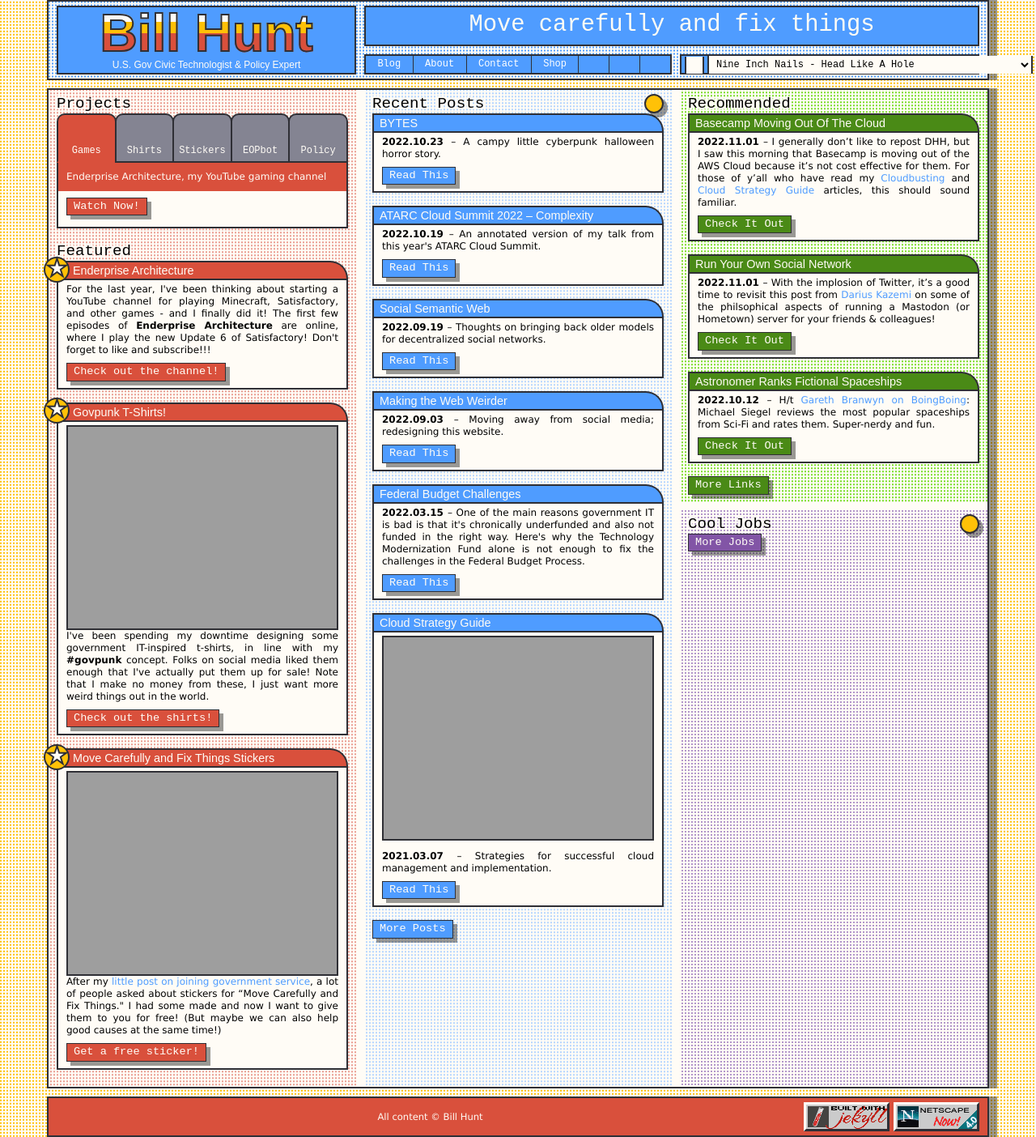
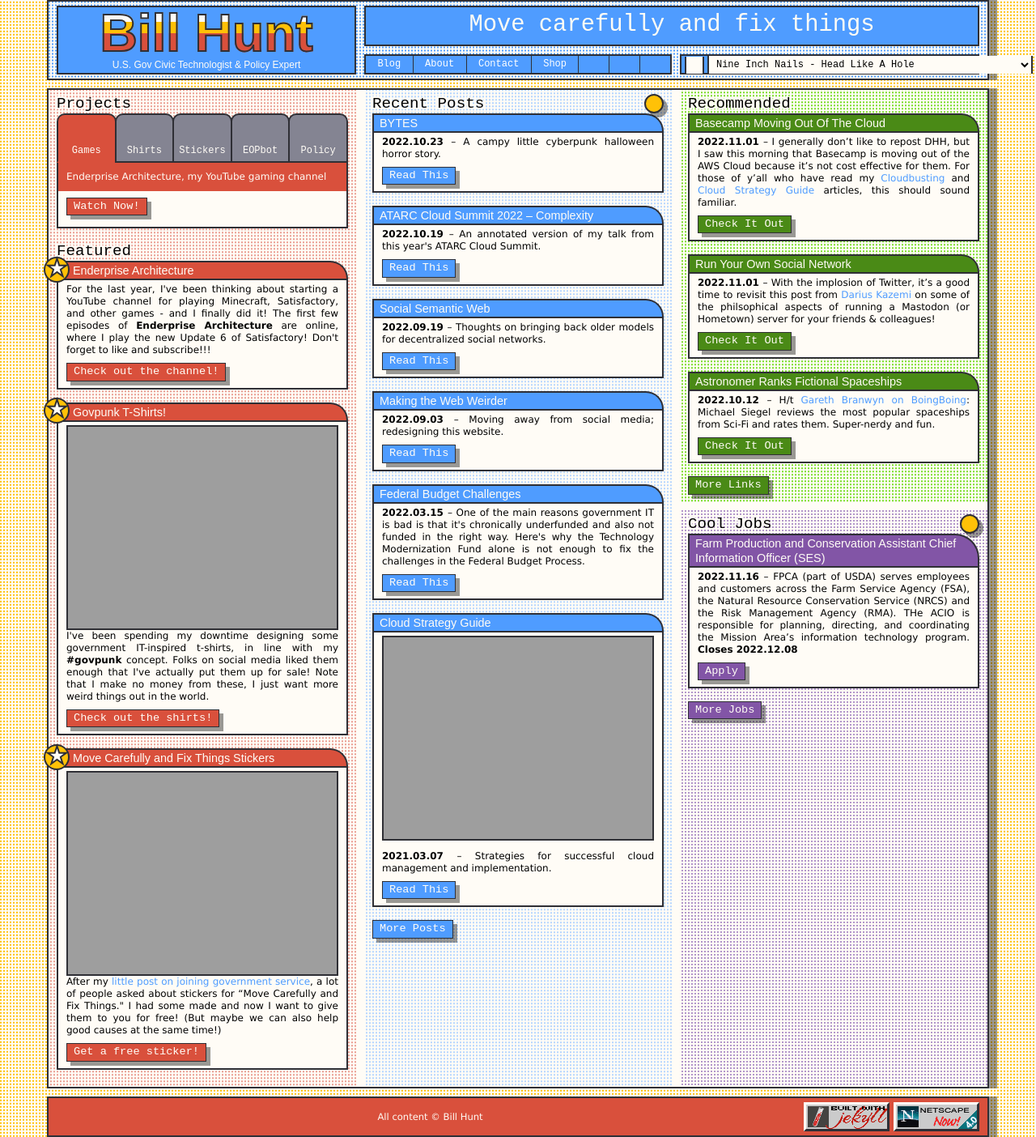
Before and after one commit to krusynth/billhunt.dev, a Jekyll site: the page built from index.md, in a window 1280 px wide. Shown: the whole page at 81% size. Built offline with Jekyll 4.4.1, drawn with Linux system fonts in a browser that asks for light colours; some web fonts are replaced.

Commit message:
Update jobs.

```diff
--- a/_data/jobs.yml
+++ b/_data/jobs.yml
@@ -1,3 +1,9 @@
+- title: Farm Production and Conservation Assistant Chief Information Officer (SES)
+  url: https://www.usajobs.gov/job/689477600
+  date: 2022-11-16
+  closes: 2022-12-08
+  content: FPCA (part of USDA) serves employees and customers across the Farm Service Agency (FSA), the Natural Resource Conservation Service (NRCS) and the Risk Management Agency (RMA). THe ACIO is responsible for planning, directing, and coordinating the Mission Area's information technology program.
+
 - title: Cybersecurity and Infrastructure Security Agency Public Affairs Specialist (GS 11-13)
   url: https://www.usajobs.gov/job/688441800
   date: 2022-11-15
```
